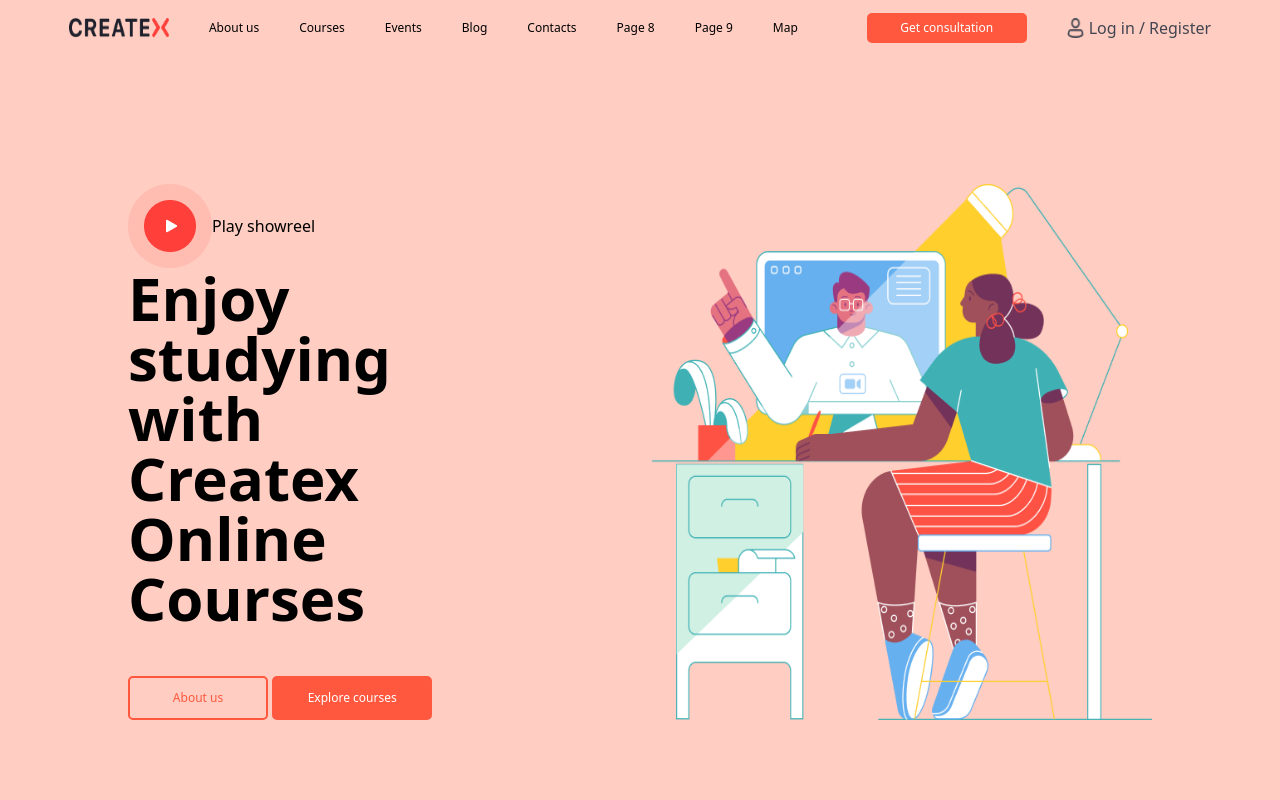
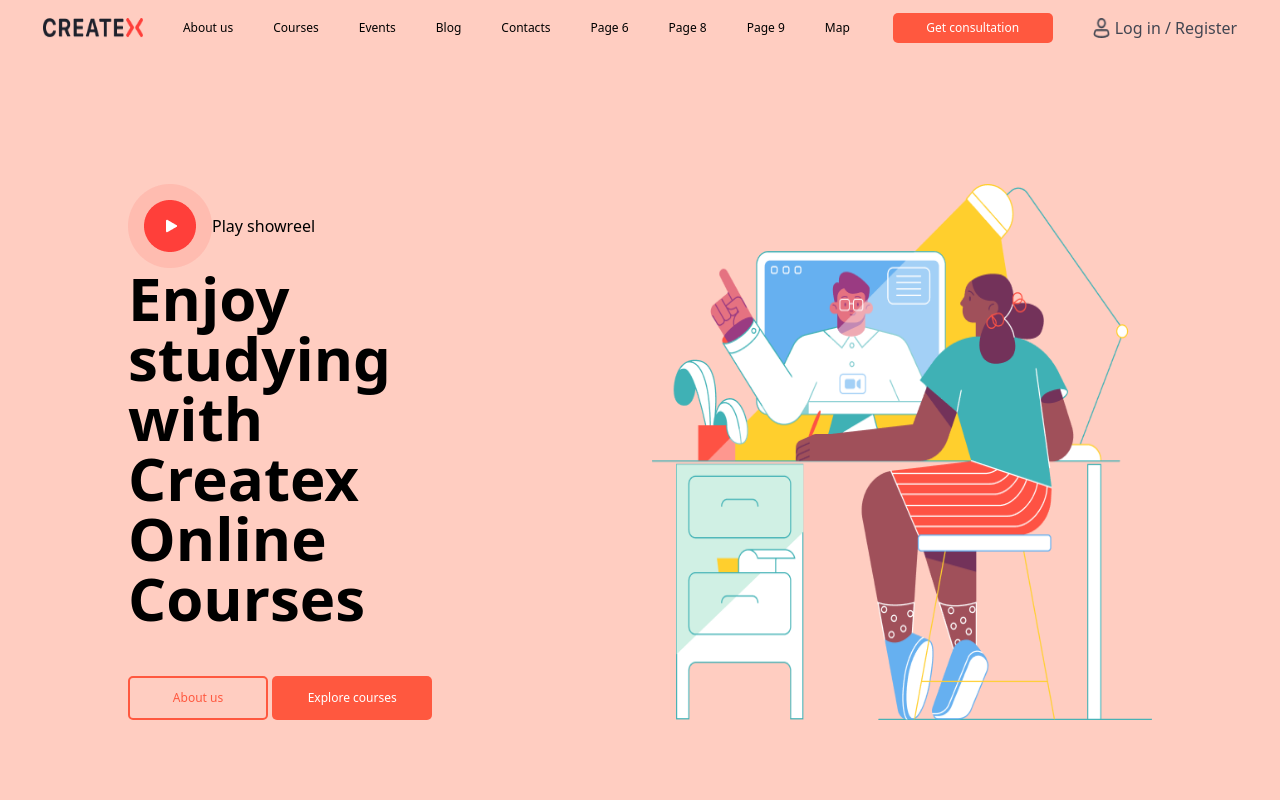
Before and after one commit to HNM16/exam3, a website: page src/index.html in a window 1280 px wide. Shown: the top 800 px of the page. Drawn offline with Linux system fonts and the light colour scheme.

Commit message:
glavniy project

```diff
--- a/src/index.html
+++ b/src/index.html
@@ -16,6 +16,7 @@
     <p class="m-auto sm:hidden md:hidden lg:block"><a href="./pag4.html">Events</a></p>
     <p class="m-auto"><a href="./page4.html">Blog</a></p>
     <p class="m-auto sm:hidden  md:block"><a href="./page5.html">Contacts</a></p>
+    <p class="m-auto sm:hidden  md:block"><a href="./page6.html">Page 6</a></p>
     <p class="m-auto sm:hidden  md:block"><a href="./page7.html">Page 8</a></p>
     <p class="m-auto sm:hidden  md:block"><a href="./page8.html">Page 9</a></p>
 
```
Also changed, not shown: src/output.css, 1 other file.
